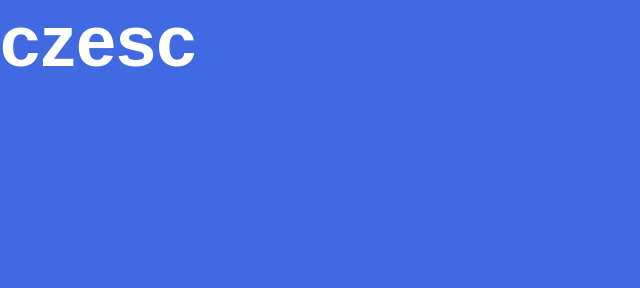
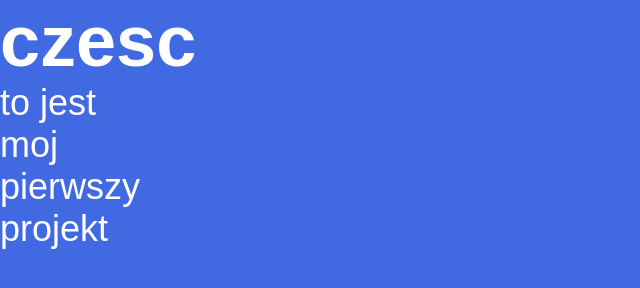
Before and after one commit to AnAgMe/test, a plain HTML site: page index.html in a window 1280 px wide. Shown: the whole page, without its empty margins (0-640 px from the left). Drawn offline with Linux system fonts and the light colour scheme.

Commit message:
added p and changed style

```diff
--- a/css/style.css
+++ b/css/style.css
@@ -11,5 +11,5 @@ body{
 	color: #fff;
 	background-color: royalblue;
 	overflow: hidden;
-	width: 50px;
+	width: 150px;
 }
--- a/index.html
+++ b/index.html
@@ -9,6 +9,7 @@
 </head>
 <body>
     <h1>czesc</h1>
+    <p>to jest moj pierwszy projekt</p>
 
 </body>
 </html>
```
